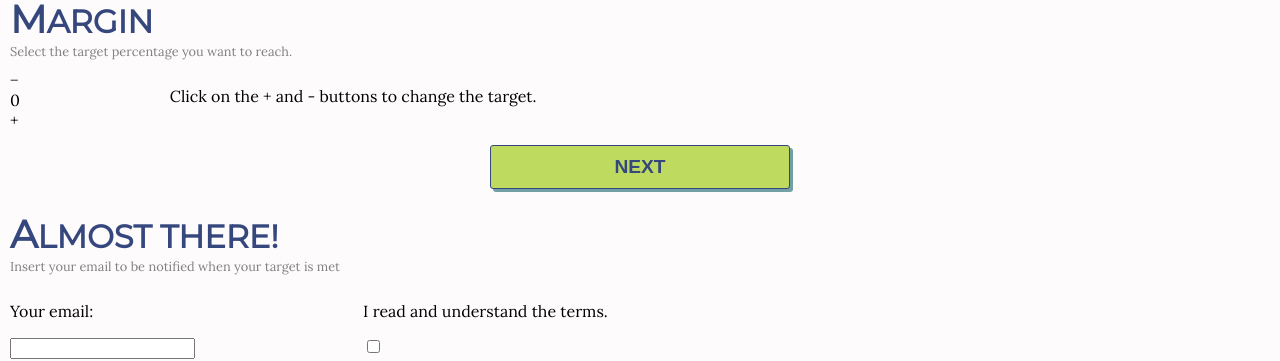
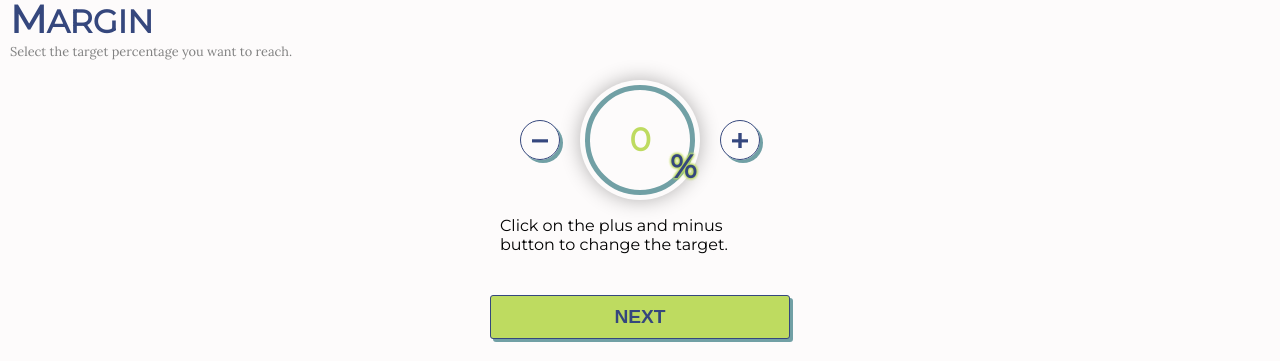
Before and after one commit to gianLuigiL/convertwatch, a React (Create React App) app: page / in a window 1280 px wide. Shown: the part 367-728 px from the top of the page. Built offline with nearby package versions, Linux system fonts and the light colour scheme; no server answers.

Commit message:
Modified percentage tool selector

```diff
--- a/src/components/percentage_tool.jsx
+++ b/src/components/percentage_tool.jsx
@@ -5,17 +5,17 @@ import ProgressButton from './progress_button';
 const generateMessages = (margin) => {
     switch(margin) {
         case 1: case 2:
-            return "Usually happens in a matter of days";
+            return <p className="hint ok f_100">Usually happens in a matter of days.</p>;
         case 3:
-            return "The best and quickest target is indeed 3%";
+            return <p className="hint ok f_100">The best and quickest target is indeed 3%.</p>;
         case 4: case 5:
-            return "Might require a few weeks";
+            return <p className="hint ok f_100">Might require some time.</p>;
         case 6: case 7:
-            return "It starts to get unlikely.";
+            return <p className="hint alert f_100">It starts getting unlikely.</p>;
         case 8: case 9: case 10:
-            return "Are we talking black monday?";
+            return <p className="hint red_alert f_100">Are we talking black monday?</p>;
         default:
-            return "Click on the + and - buttons to change the target.";
+            return <p className="hint empty f_100">Click on the plus and minus button to change the target.</p>;
     }
 }
 
@@ -24,12 +24,23 @@ export default function PercentageTool(props){
 
     return (
         <form action="/">
-            <div>
-                <div className="minus_handle" onClick={props.decrease_margin}>&minus;</div>
-                <div id="percentage_value">{props.margin}</div>
-                <div className="plus_handle" onClick={props.increase_margin}>&#43;</div>
+            <div className="percentage_container p10 flex_r_wrap align_center justify_center">
+                <div className="minus_handle" onClick={props.decrease_margin}>
+                    <button  type="button" className="btn outline_contrast flew_r_nowrap align_center justify_center">
+                        <img src={require("../images/interface_icons/minus.svg")} alt="Minus" arial-label="subtract" aria-labelledby="subtract"/>
+                    </button>
+                </div>
+                <div className="percentage_value flex_r_nowrap align_center justify_center">
+                    <span className="flex_r_nowrap align_center justify_center">
+                        {props.margin}
+                    </span>
+                </div>
+                <div className="plus_handle" onClick={props.increase_margin}>
+                    <button type="button"className="btn outline_contrast flew_r_nowrap align_center justify_center">
+                    <img src={require("../images/interface_icons/plus.svg")} alt="Minus" arial-label="subtract" aria-labelledby="subtract"/>
+                    </button></div>
+                {generateMessages(props.margin)}
             </div>
-            <p>{generateMessages(props.margin)}</p>
             <ProgressButton >NEXT</ProgressButton>
         </form>
     )
--- a/src/components/percentage_tool.scss
+++ b/src/components/percentage_tool.scss
@@ -0,0 +1,108 @@
+@import "../classes";
+
+div.percentage_container {
+    grid-column-start: 1;
+    grid-column-end: -1;
+    max-width: 300px;
+    margin: auto;
+
+    div.minus_handle, div.plus_handle {
+        position: relative;
+
+        button {
+            position: relative;
+            height: 40px;
+            width: 40px;
+            border-radius: 50%;
+            overflow: hidden;
+            font-weight: 800;
+            font-size: 1.2em;
+
+            &:active {
+                box-shadow: 0px 0px 0px transparent;
+            }
+
+            &:hover {
+                img {
+                    filter: hue-rotate(270deg) brightness(2.25);
+                }
+
+                &::after {
+                    height: 50px;
+                    width: 50px;
+                }
+            }
+
+            &::after {
+                position: absolute;
+                height: 0px;
+                width: 0px;
+                content: "";
+                border-radius: 50%;
+                z-index: 1;
+                transition: height 0.4s, width 0.4s;
+            }
+
+            img {
+                max-width: 70%;
+                z-index: 2;
+            }
+        }
+    }
+
+    div.percentage_value {
+        margin: 0 20px;
+        width: 120px;
+        height: 120px;
+        font-size: 2em;
+        font-family: $title_fonts;
+        line-height: 0px;
+        box-shadow: 0px 0px 20px rgba(0,0,0,0.3);
+        border-radius: 50%;
+
+        span {
+            position: relative;
+            height: 110px;
+            width: 110px;
+            border: 5px solid $main_navi;
+            border-radius: 50%;
+            color: $main;
+            font-weight: 800;
+
+            &::after {
+                position: absolute;
+                top: 77%;
+                left: 80%;
+                content: "%";
+                font-weight: 800;
+                color: $main_contrast;
+                text-shadow: 0px 0px 3px $main,0px 0px 3px $main,0px 0px 3px $main,0px 0px 3px $main;
+            }
+        }
+    }
+    p.hint {
+        font-family: $title_fonts;
+
+        &:not(.empty) {
+            background-repeat: no-repeat;
+            background-position: 0px 0px;
+            background-size: 20px 20px;
+
+            &.ok {
+                background-image: url("../images/interface_icons/ok.svg");
+            }
+
+            &.alert {
+                background-image: url("../images/interface_icons/alert.svg");
+            }
+
+            &.red_alert {
+                background-image: url("../images/interface_icons/red_alert.svg");
+            }
+
+            &::first-letter {
+                float: left;
+                margin-left: 20px;
+            }        }
+    }
+}
```
